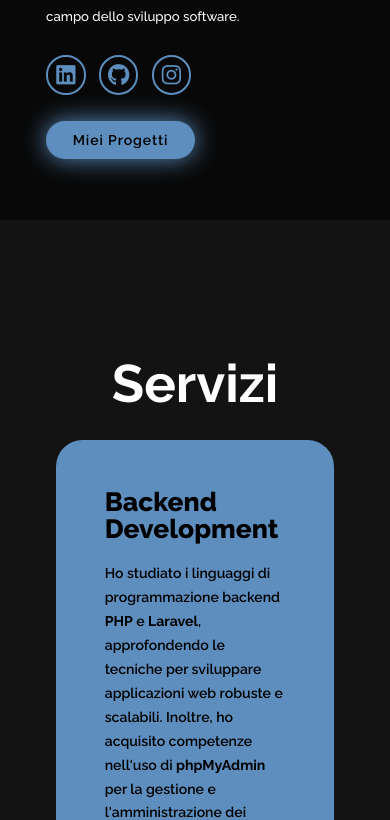
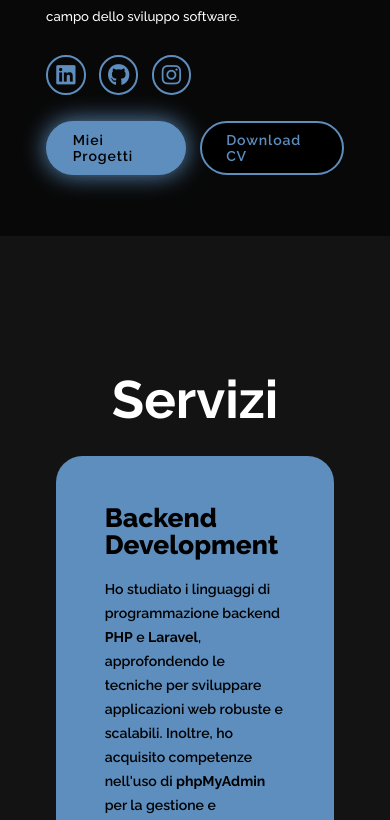
Before and after one commit to gianlucanied/my-new-portfolio, a Vue app: page / in a window 390 px wide. Shown: the part 944-1764 px from the top of the page. Built offline with nearby package versions, Linux system fonts and the light colour scheme.

Commit message:
add: download cv

```diff
--- a/src/pages/AppHome.vue
+++ b/src/pages/AppHome.vue
@@ -44,6 +44,9 @@ export default {
 
       <div class="btn-group">
         <a href="#projects" class="btn">{{ $t("projects") }}</a>
+        <a href="/Gianluca.Nieddu.pdf" id="cv-button" download class="btn"
+          >Download CV</a
+        >
       </div>
     </div>
     <div class="home-img">
--- a/src/style.css
+++ b/src/style.css
@@ -422,7 +422,7 @@ span {
 
 .service-box {
   background-color: var(--main-color);
-  height: 350px;
+  height: auto;
   border-radius: 3rem;
   border: 5px solid transparent;
   cursor: pointer;
@@ -502,7 +502,7 @@ span {
 .service-info p {
   font-size: 1.6rem;
   font-weight: 600;
-  max-height: 100px;
+  /* max-height: 100px; */
   line-height: 1.7;
   margin: auto;
 }
@@ -686,9 +686,7 @@ span {
   .footer {
     padding: 2rem 3%;
   }
-  .service-box {
-    height: 335px;
-  }
+
   .service-info h4 {
     line-height: 1;
     padding-bottom: 20px;
@@ -740,7 +738,7 @@ span {
     margin: 0 auto;
   }
   .home-img img {
-    width: 70vw;
+    width: 50vw;
   }
   .services h2 {
     margin-bottom: 3rem;
@@ -766,4 +764,7 @@ span {
     height: 520px;
     padding-bottom: 40px;
   }
+  .home-img img {
+    width: 70vw;
+  }
 }
```
Also changed, not shown: public/cursor.png (added), 1 other file (tests, documents, lock files or other folders).
